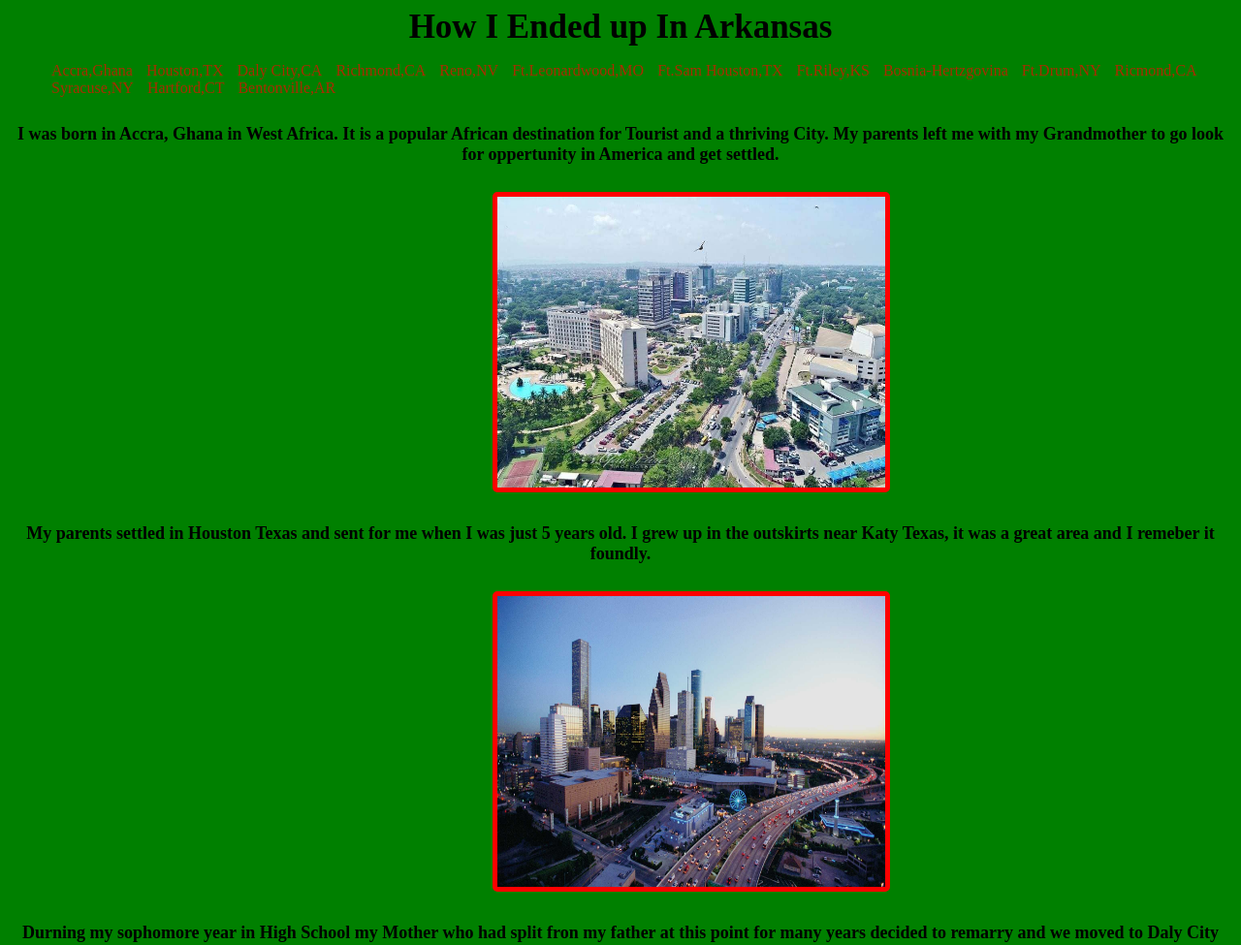
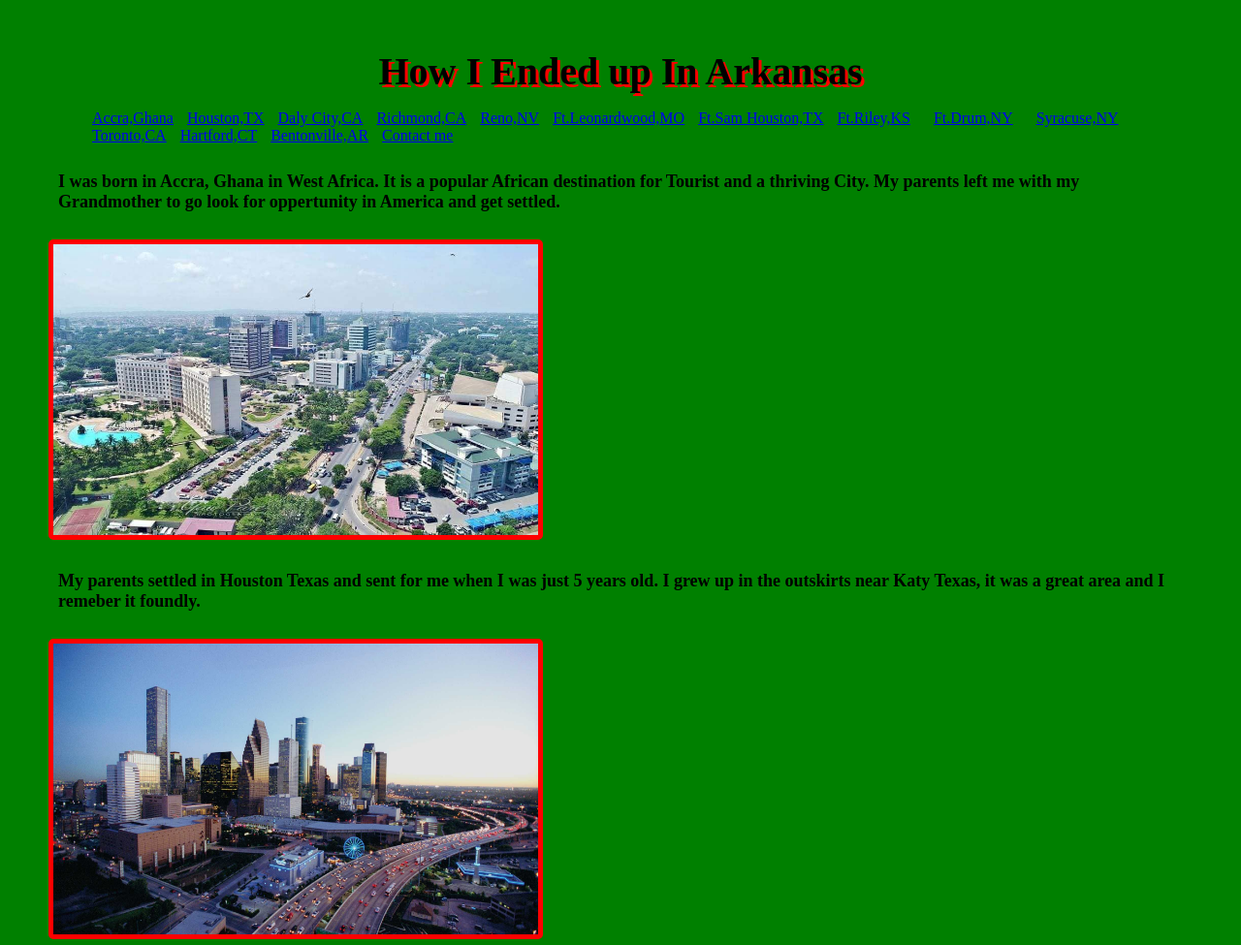
Before and after one commit to Kaneonfire78/html-me-something, a plain HTML site: page index.html in a window 1280 px wide. Shown: the top 975 px of the page at 97% size. Drawn offline with Linux system fonts and the light colour scheme.

Commit message:
Nav-links-Footer-added

```diff
--- a/index.html
+++ b/index.html
@@ -7,53 +7,73 @@
 
 </head>
 <body>
-  <main>How I Ended up In Arkansas</main>
+  <main id="shadow">How I Ended up In Arkansas</main>
+  <nav>
   <ol>
-    <li>Accra,Ghana</li>
-    <li>Houston,TX</li>
-    <li>Daly City,CA</li>
-    <li>Richmond,CA</li>
-    <li>Reno,NV</li>
-    <li>Ft.Leonardwood,MO</li>
-    <li>Ft.Sam Houston,TX</li>
-    <li>Ft.Riley,KS</li>
-    <li>Bosnia-Hertzgovina</li>
-    <li>Ft.Drum,NY</li>
-    <li>Ricmond,CA</li>
-    <li>Syracuse,NY</li>
-    <li>Hartford,CT</li>
-    <li>Bentonville,AR</li>
+    <li><a href="#ghana">Accra,Ghana</a></li>
+    <li><a href="#houston">Houston,TX</a></li>
+    <li><a href="#dalyCity">Daly City,CA</a></li>
+    <li><a href="#richmond">Richmond,CA</a></li>
+    <li><a href="#reno">Reno,NV</a></li>
+    <li><a href="#wood">Ft.Leonardwood,MO</a></li>
+    <li><a href="#sam">Ft.Sam Houston,TX</a></li>
+    <li><a href="#riley">Ft.Riley,KS</a></li>
+    <li><a ref="#bosnia"><Bosnia-Hertzgovina</a></li>
+    <li><a href="#drum">Ft.Drum,NY</a></li>
+    <li><a href="#richmond-2"><Ricmond,CA</a></li>
+    <li><a href="#syracuse">Syracuse,NY</a></li>
+    <li><a href="#toronto">Toronto,CA</a></li>
+    <li><a href="#hartford">Hartford,CT</a></li>
+    <li><a href="#Bentonville">Bentonville,AR</a></li>
+    <li><a href="#contact">Contact me</a></li>
   </ol>
+  </nav>
+    <a name="ghana"></a>
     <p>I was born in Accra, Ghana in West Africa. It is a popular African destination for Tourist and a thriving City. My parents left me with my Grandmother to go look for oppertunity in America and get settled.</p>
     <img src="images/A_drone_footage_of_Accra_central,_Ghana.jpg" alt="Downtown Accra Ghana">
-    <p> My parents settled in Houston Texas and sent for me when I was just 5 years old. I grew up in the outskirts near Katy Texas, it was a great area and I remeber it foundly.</p>
+    <a name="houston"></a>
+    <p>My parents settled in Houston Texas and sent for me when I was just 5 years old. I grew up in the outskirts near Katy Texas, it was a great area and I remeber it foundly.</p>
     <img src="images/downtownskyline_dusk_2200x1458_fb275565-0b6b-482b-8d06-43c2cb3f03fd.jpg" alt="Houston skyline">
+    <a name="dalyCity"></a>
     <p>Durning my sophomore year in High School my Mother who had split fron my father at this point for many years decided to remarry and we moved to Daly City California.This was my first time traveling to a new place and it was definately different from Houston.</p>
     <img src="images/daly-city-ca-usa-march-260nw-1103809925.jpg" alt="houses on a quiet street in Daly City">
+    <a name="richmond"></a>
     <p>After a year in Daly City we moved to Richmond California which is not far from Berkely University.</p>
     <img src="images/photo_1.jpg" alt="A yellow house in Richmond Ca">
+    <a name="reno"></a>
     <p>In my last year of high school I decided to move to Reno with my Step Brother and also to attend Job Corps. While attending I joined the ROTC program and took a liking to the structure of the military. I joined the Army the follwing year </p>
     <img src="images/Reno_NV.jpg" alt="Reno Sign">
+    <a name="wood"></a>
     <p>I found myself at Ft. Leonardwood Missouri basic training Camp aka, "Ft. Lost in the Woods" as we refered to it. It wasn't as bad as some people seemed to think.</p>
     <img src="images/images.jpeg" alt="Soldier shooting inprone position">
+    <a name="sam"></a>
     <p>Next came AIT which stood for Advanced Individual Training, in Ft. Sam Houston in beautiful and sunny San Antonio.</p>
     <img src="images/9d1e160ed66b2a66ed407d4d5cbc8032.jpg" alt="San Antonio Riverwalk">
+    <a name="riley"></a>
     <p>My first duty station was Ft. Riley in Kansas. Yes Kansas not far from K-State campus. I definately learned a lot while I was there.</p>
     <img src="images/Fort_Riley_510x342_54b2103a-f899-4d75-b97b-97d562302536.jpg" alt="Ft.Riley sign">
+    <a name="bosnia"></a>
     <p>My unit got deployed to Camp Eagle in Bosnia-Hertzgovina in 1999. It was a big growing experience for me.</p>
     <img src="images/eagle-base_Staff.jpg" alt="Camp eagle military base">
+    <a name="drum"></a>
     <p>After returning from Bosnia I re-inlisted to be stationed in Upstate NY at Ft. Drum. That first winter year was the coldest I had ever had!</p>
     <img src="images/Flickr_-_DVIDSHUB_-_Springtime_at_Fort_Drum.jpg" alt="Ft Drum military base">
+    <a name="richmond-2"></a>
     <p>In March 2002 I finished my enlistment and headed back to Richmond California to figureout what was next after the Army. I took soem college classes and worked at the local hospital.</p>
     <img src="images/richmond.jpeg" alt="Richmond CA">
+    <a name="syracuse"></a>
     <p>Ultimatately I ended up moving back to the east Coast; to Syracuse NY not far from Where I was statioed before. I decided to put my medical skills to good use and go to Nursing school. Syracuse was another growth period for me</p>
     <img src="images/01_SyracuseUnivEinhornFamilyWalk_website-1800x1058.jpg" alt="Downtown Syracuse NY">
-    <p>My firend Chris and I would head to Toronto on weekends to  get away and I eventually met a girl and went back and forth to Toronto for a while but I eventually Came back to Syracude for a while</p>
+    <a name="toronto"></a>
+    <p>My firend Chris and I would head to Toronto on weekends to  get away and I eventually met a girl and went back and forth to Toronto for a while but I eventually Came back to Syracude for a while. Good times.</p>
     <img src="images/article-blog-toronto-rgsystem.jpg" alt="Downtown Toronto">
+    <a name="hartford"></a>
     <p>Travel nursing eventually Brought me to Hartford Conneticut where I made many friends and many oppertunities.</p>
     <img src="images/Hartford-Connecticut-Market-Research.jpg.webp" alt="Downtown Hartford">
+    <a name="bentonville"></a>
     <p>This brings me to muy current destination here in Bentonville Arkansas</p>
     <img src="images/bentonville.png" alt="Downtown Bentonville">
 </body>
-<footer></footer>
+<a name="contact"></a>
+<footer class="footer">&copy;&reg;<a href="mailto:kaneonfire78@gmail.com">contact me</a></footer>
 </html>
--- a/styles.css
+++ b/styles.css
@@ -1,26 +1,27 @@
 body {
-    margin: center;
+    margin: auto;
     background-color: green;
+    padding: 50px;
 }
 
 main {
-    font-size: 35px;
+    font-size: 40px;
     font-weight: bold;
     text-align: center;
 }
 
 img {
-    width: 400px; height: 300px;
+    width: 500px; height: 300px;
     border: 5px solid red;
     border-radius: 5px;
-    margin-left: 500px;
+    margin:auto;
 
 }
 
 p {
     font-size: 18px;
     font-weight: bold;
-    text-align: center;
+    text-align: left;
     padding: 10px;
 }
 
@@ -30,3 +31,11 @@ li{
     padding: 5px;
     color: rgba(255, 0, 0, 0.657);
 }
+
+#shadow {
+    text-shadow: 3px 3px red;
+}
+
+.footer {
+    margin-top: 100px;
+}
```
